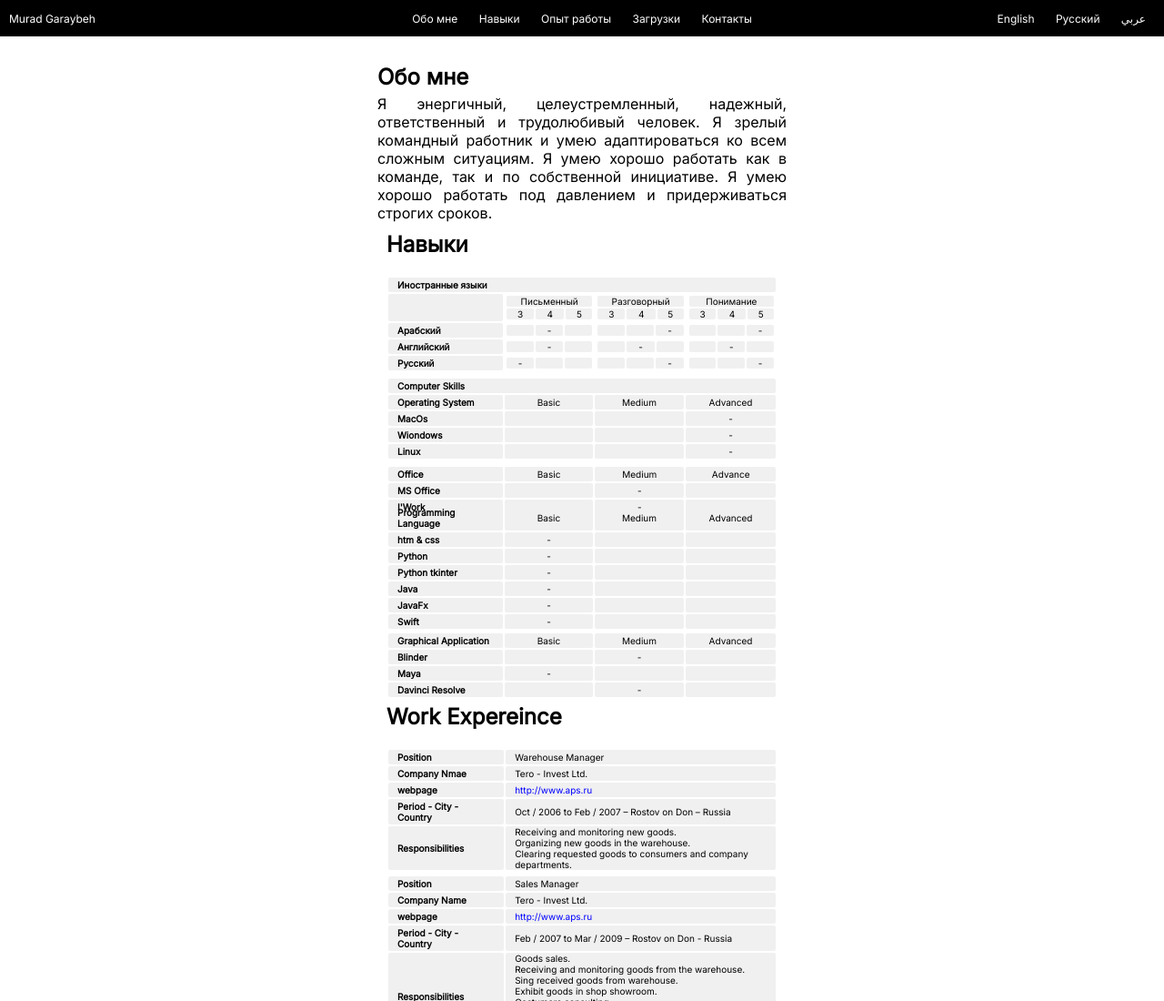
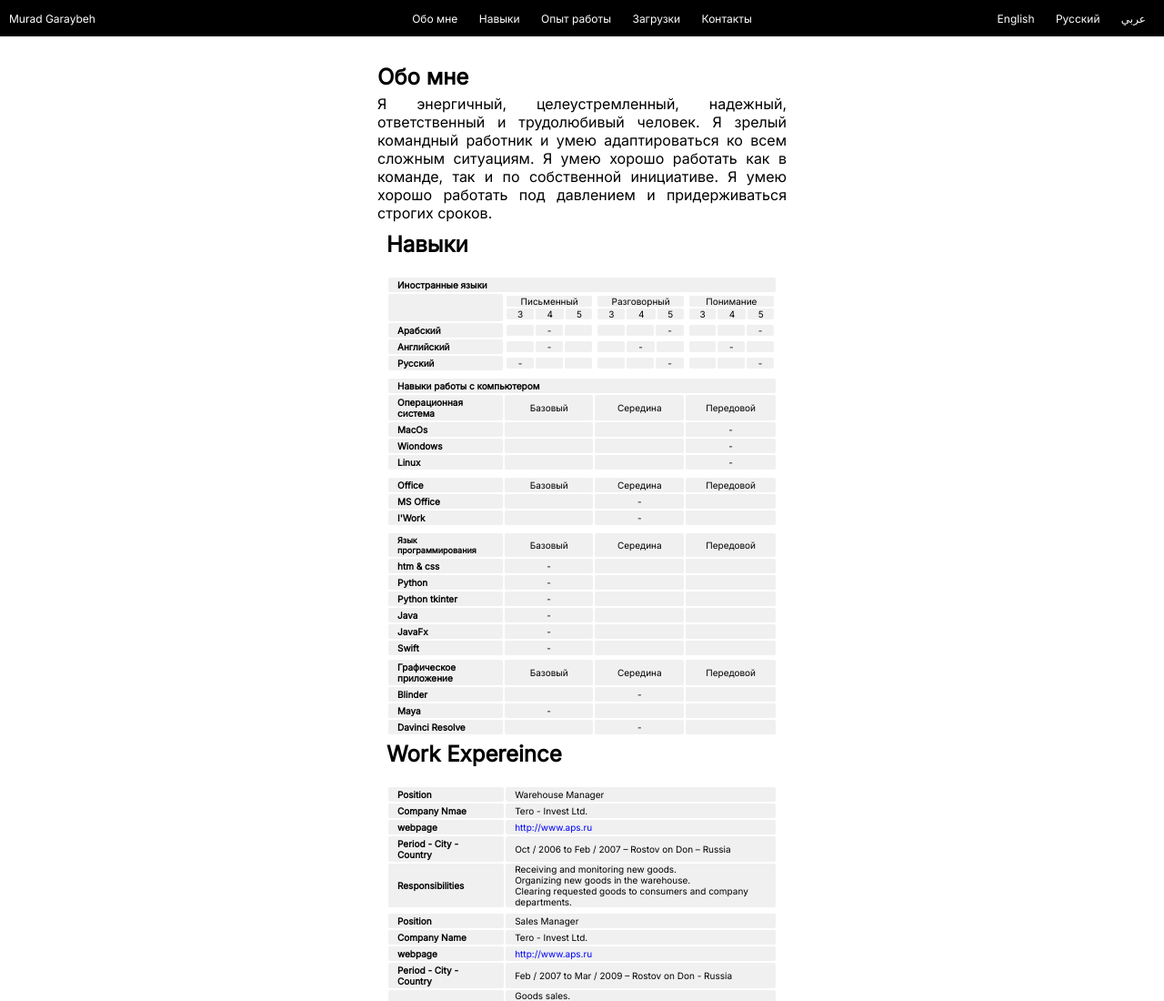
Before and after one commit to murad-gh/murad-gh.github.io, a plain HTML site: page russian.html in a window 1280 px wide. Shown: the top 1100 px of the page at 91% size. Drawn offline with Linux system fonts and the light colour scheme.

Commit message:
russian page 02

```diff
--- a/russian.html
+++ b/russian.html
@@ -227,13 +227,13 @@
             <div>
                 <table class="center">
                     <tr class="table-background-color">
-                        <th colspan="4">Computer Skills</th>
+                        <th colspan="4">Навыки работы с компьютером</th>
                     </tr>
                     <tr class="table-background-color">
-                        <th>Operating System</th>
-                        <td style="width: 104px;">Basic</td>
-                        <td style="width: 104px;">Medium</td>
-                        <td style="width: 104px;">Advanced</td>
+                        <th>Операционная система</th>
+                        <td style="width: 104px;">Базовый</td>
+                        <td style="width: 104px;">Середина</td>
+                        <td style="width: 104px;">Передовой</td>
                     </tr>
                     <tr class="table-background-color">
                         <th>MacOs</th>
@@ -259,9 +259,9 @@
                 <table class="center">
                     <tr class="table-background-color">
                         <th>Office</th>
-                        <td style="width: 104px;">Basic</td>
-                        <td style="width: 104px;">Medium</td>
-                        <td style="width: 104px;">Advance</td>
+                        <td style="width: 104px;">Базовый</td>
+                        <td style="width: 104px;">Середина</td>
+                        <td style="width: 104px;">Передовой</td>
                     </tr>
                     <tr class="table-background-color">
                         <th>MS Office</th>
@@ -278,12 +278,12 @@
                 </table>
             </div>
             <div>
-                <table style="margin-top: 1px;" class="center">
+                <table style="margin-top: 20px;" class="center">
                     <tr class="table-background-color">
-                        <th>Programming Language</th>
-                        <td style="width: 104px;">Basic</td>
-                        <td style="width: 104px;">Medium</td>
-                        <td style="width: 104px;">Advanced</td>
+                        <th style="font-size: 9px;">Язык программирования</th>
+                        <td style="width: 104px;">Базовый</td>
+                        <td style="width: 104px;">Середина</td>
+                        <td style="width: 104px;">Передовой</td>
                     </tr>
                     <tr class="table-background-color">
                         <th>htm & css</th>
@@ -324,10 +324,10 @@
                 </table>
                 <table style="margin-top: 1px;" class="center">
                     <tr class="table-background-color">
-                        <th>Graphical Application</th>
-                        <td style="width: 104px;">Basic</td>
-                        <td style="width: 104px;">Medium</td>
-                        <td style="width: 104px;">Advanced</td>
+                        <th>Графическое приложение</th>
+                        <td style="width: 104px;">Базовый</td>
+                        <td style="width: 104px;">Середина</td>
+                        <td style="width: 104px;">Передовой</td>
                     </tr>
                     <tr class="table-background-color">
                         <th>Blinder</th>
```
